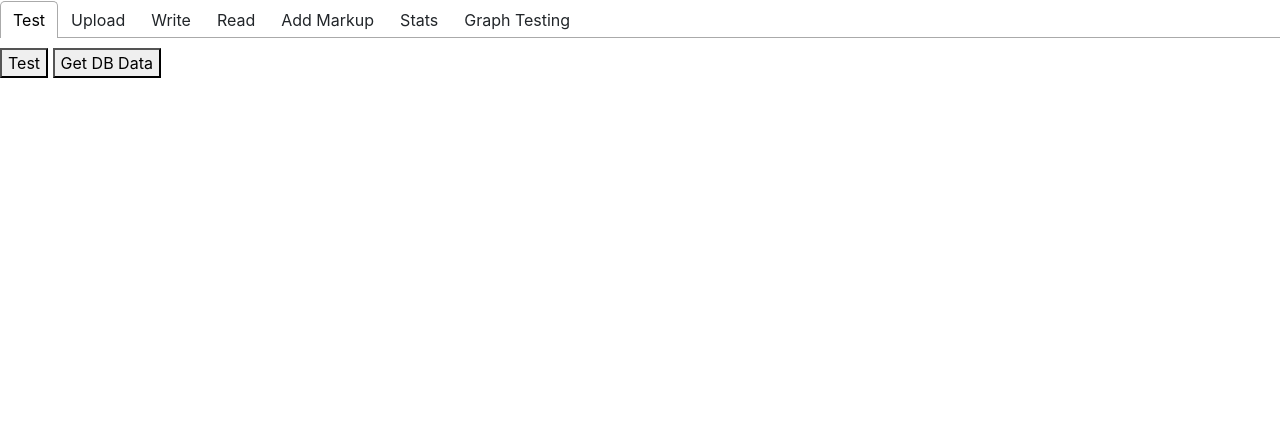
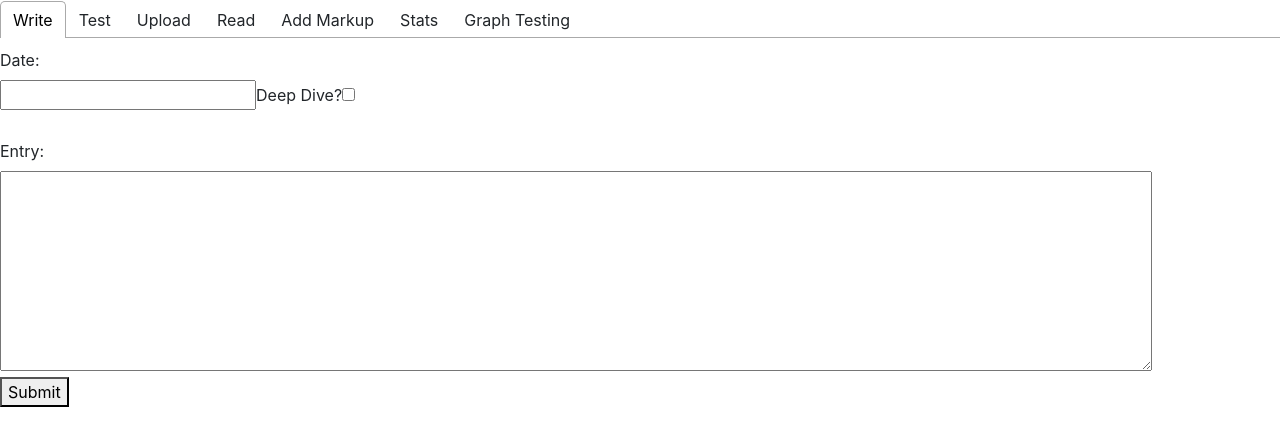
Before and after one commit to dirkstahlecker/vercel-template-ts, a Next.js app: page / in a window 1280 px wide. Shown: the top 446 px of the page. Built offline with nearby package versions, Linux system fonts and the light colour scheme.

Commit message:
fixed style; moved writer to default

```diff
--- a/components/MainApp.tsx
+++ b/components/MainApp.tsx
@@ -114,13 +114,13 @@ class MainApp extends React.Component<MainAppProps>
         <Tabs>
           <TabList>
             <Tab>
+              Write
+            </Tab>
+            <Tab>
               Test
             </Tab>
             <Tab>
               Upload
-            </Tab>
-            <Tab>
-              Write
             </Tab>
             <Tab>
               Read
@@ -137,6 +137,9 @@ class MainApp extends React.Component<MainAppProps>
           </TabList>
 
           <TabPanel>
+            <JournalWriter machine={this.machine.journalWriterMachine}/>
+          </TabPanel>
+          <TabPanel>
             <button onClick={() => this.getFullNameForDisplayName()}>Test</button>&nbsp;
             <button onClick={() => this.fetchAllDbData()}>Get DB Data</button>
             <br/>
@@ -148,9 +151,6 @@ class MainApp extends React.Component<MainAppProps>
           <TabPanel>
             <input type="file" name="journal_path" onChange={this.onFileChange}/>
             <button onClick={this.onFileUpload}> Upload! </button>
-          </TabPanel>
-          <TabPanel>
-            <JournalWriter machine={this.machine.journalWriterMachine}/>
           </TabPanel>
           <TabPanel>
             <JournalReader machine={this.machine.journalReaderMachine}/>
--- a/pages/_app.jsx
+++ b/pages/_app.jsx
@@ -1,7 +1,7 @@
 import '../style/index.css'
 import '../style/JournalReader.css';
 import '../style/JournalWriter.css';
-import '../style/MainApp.css';
+import '../style/mainApp.css';
 
 export default function MyApp({ Component, pageProps }) {
   return <Component {...pageProps} />
```
